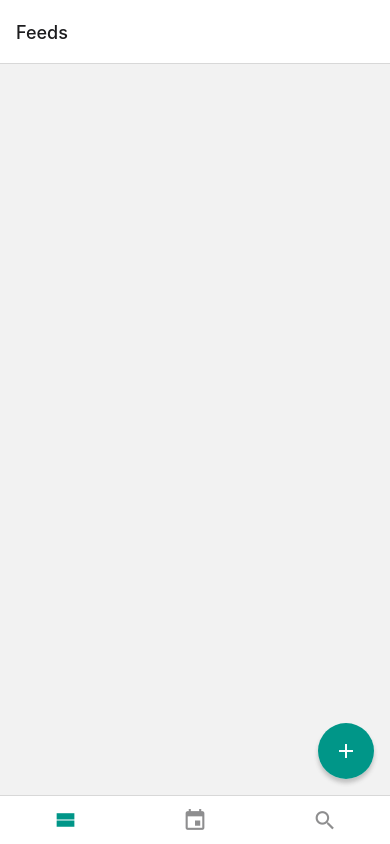
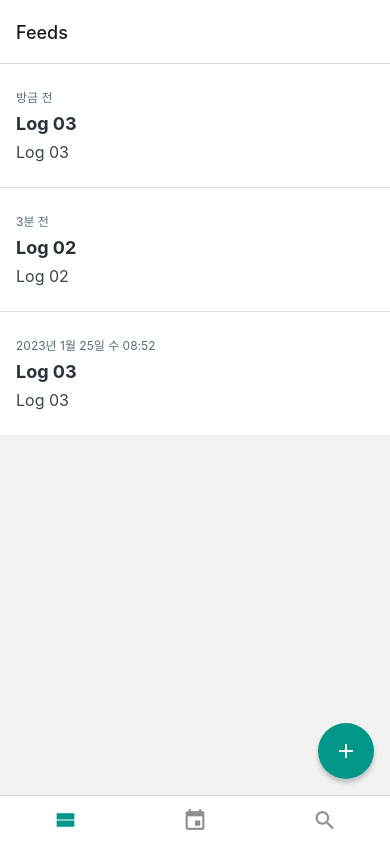
Before and after one commit to ddojai/react-native-learning, a React Native app in the folder DayLog/: screen /MainTab in a window 390 px wide. Built offline with nearby package versions, Linux system fonts and the light colour scheme.

Commit message:
6.4.3 date-fns로 날짜 포맷팅하기

```diff
--- a/DayLog/components/FeedListItem.js
+++ b/DayLog/components/FeedListItem.js
@@ -1,5 +1,21 @@
 import React from 'react';
 import {Platform, Pressable, StyleSheet, Text} from 'react-native';
+import {format, formatDistanceToNow} from 'date-fns';
+import {ko} from 'date-fns/locale';
+
+function formatDate(date) {
+  const d = new Date(date);
+  const now = Date.now();
+  const diff = (now - d.getTime()) / 1000;
+
+  if (diff < 60 * 1) {
+    return '방금 전';
+  }
+  if (diff < 60 * 60 * 24 * 3) {
+    return formatDistanceToNow(d, {addSuffix: true, locale: ko});
+  }
+  return format(d, 'PPP EEE p', {locale: ko});
+}
 
 function truncate(text) {
   // 정규식을 사용해 모든 줄 바꿈 문자 제거
@@ -20,7 +36,7 @@ function FeedListItem({log}) {
         Platform.OS === 'ios' && pressed && {backgroundColor: '#efefef'},
       ]}
       android_ripple={{color: '#ededed'}}>
-      <Text style={styles.date}>{new Date(date).toLocaleString()}</Text>
+      <Text style={styles.date}>{formatDate(date)}</Text>
       <Text style={styles.title}>{title}</Text>
       <Text style={styles.body}>{truncate(body)}</Text>
     </Pressable>
--- a/DayLog/contexts/LogContext.js
+++ b/DayLog/contexts/LogContext.js
@@ -5,7 +5,26 @@ import {v4 as uuidv4} from 'uuid';
 const LogContext = createContext();
 
 export function LogContextProvider({children}) {
-  const [logs, setLogs] = useState([]);
+  const [logs, setLogs] = useState([
+    {
+      id: uuidv4(),
+      title: 'Log 03',
+      body: 'Log 03',
+      date: new Date().toISOString(),
+    },
+    {
+      id: uuidv4(),
+      title: 'Log 02',
+      body: 'Log 02',
+      date: new Date(Date.now() - 1000 * 60 * 3).toISOString(),
+    },
+    {
+      id: uuidv4(),
+      title: 'Log 03',
+      body: 'Log 03',
+      date: new Date(Date.now() - 1000 * 60 * 60 * 24 * 3).toISOString(),
+    },
+  ]);
 
   const onCreate = ({title, body, date}) => {
     const log = {
--- a/DayLog/package.json
+++ b/DayLog/package.json
@@ -13,6 +13,7 @@
     "@react-navigation/bottom-tabs": "^6.5.3",
     "@react-navigation/native": "^6.1.2",
     "@react-navigation/native-stack": "^6.9.8",
+    "date-fns": "^2.29.3",
     "react": "18.2.0",
     "react-native": "0.71.1",
     "react-native-get-random-values": "^1.8.0",
```
Also changed, not shown: 1 other file (tests, documents, lock files or other folders).
